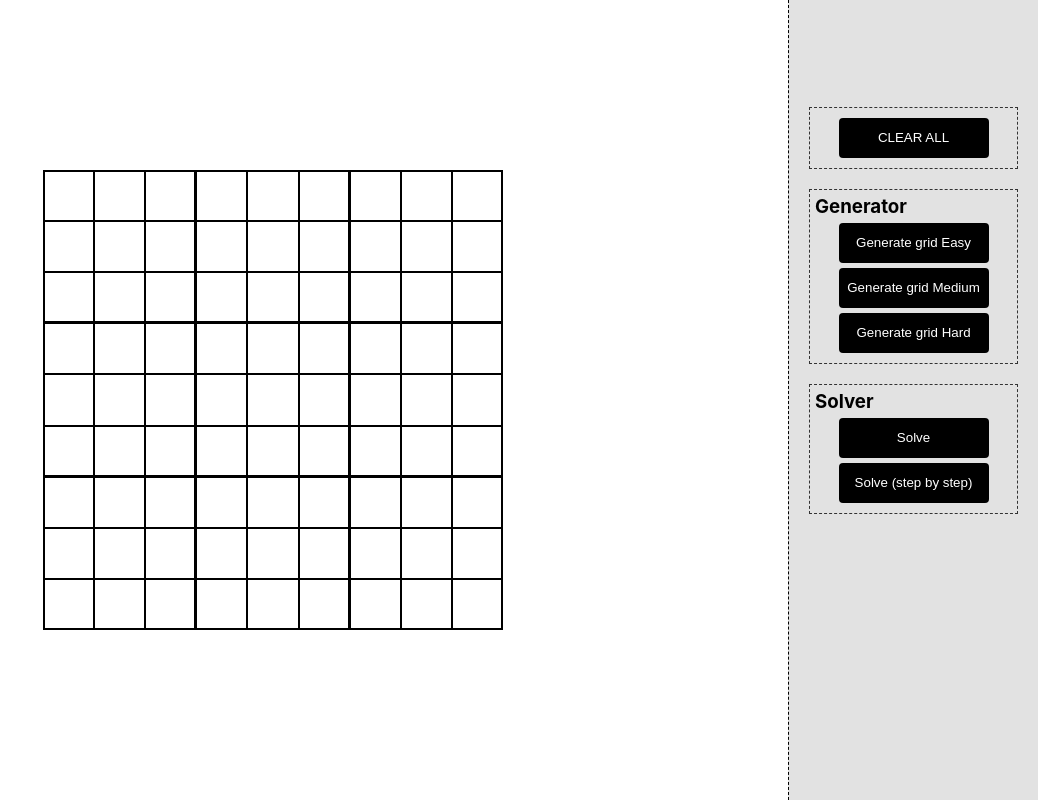
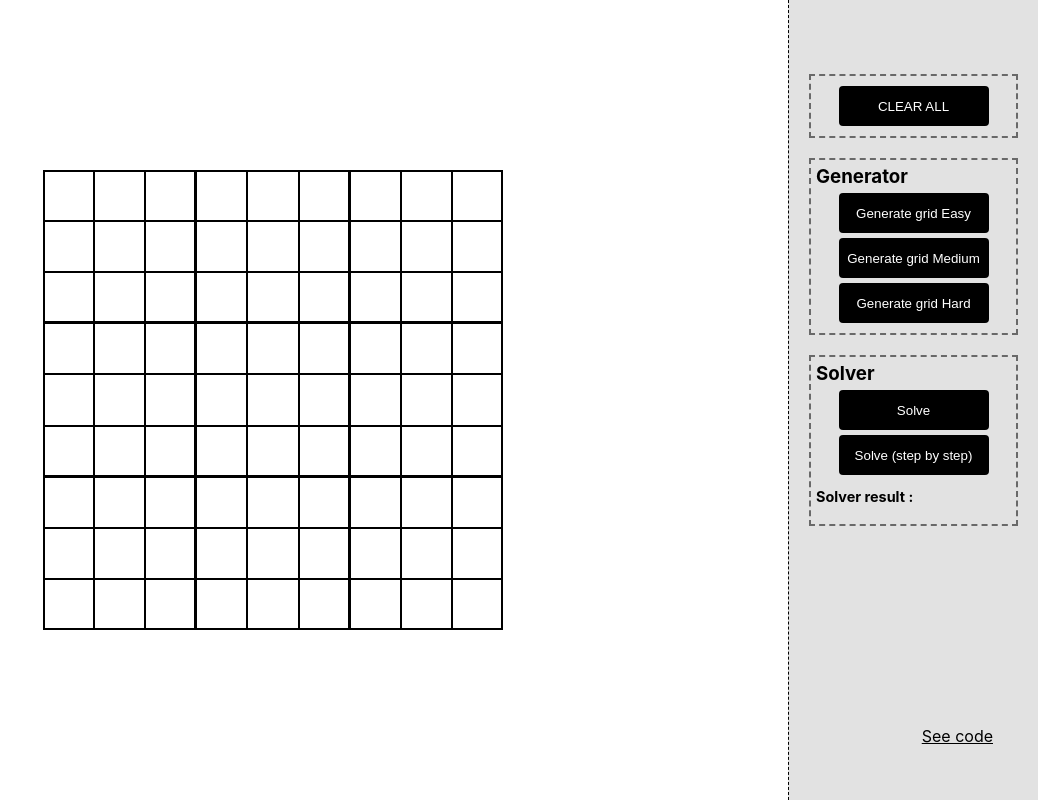
Before and after one commit to yohanlb/Sudoku-Generator, a React (Create React App) app: page / in a window 1280 px wide. Shown: the whole page, without its empty margins (242-1280 px from the left). Built offline with nearby package versions, Linux system fonts and the light colour scheme.

Commit message:
Corrected solver bugs, and added link to github repo

```diff
--- a/src/App.js
+++ b/src/App.js
@@ -13,7 +13,7 @@ let clearGrid = false;
 function App() {
 
   const [cells, setCells] = useState([]);
-  const [solverResult, setSolverResult] = useState("");
+  const [displayMessage, setDisplayMessage] = useState("");
   const [cellInfo, setCellInfo] = useState({});
 
 
@@ -92,38 +92,66 @@ function App() {
     });
     return newCells
   }
+
+
+/***************** HANDLE CLICKS ****************/
+
   const handleClickOnClearAll = () =>{
     setCells(ClearGridValues(cells));
   }
   const handleClickOnLoadValues = () =>{
-    setCells(LoadGridValues(cells, GridValues.arrayA));
+    setCells(LoadGridValues(cells, GridValues.arrayError));
   }
 
 
   const handleClickOnSolve = (stepByStep = false) => {
+    if(!Solver.checkIfGridIsValid(cells)){
+      setDisplayMessage("Grid is not valid, please check your values");
+       return;
+    };
 
     const solverResult = Solver.solveGrid(GridFunc.cloneGrid(cells), addToHistory, stepByStep)
     if(!stepByStep){
       setCells(solverResult[0]);
     }
-    setSolverResult(solverResult[1]);
+    setDisplayMessage(solverResult[1]);
+
   }
 
   const handleClickOnGenerate = (stepByStep, difficulty) => {
+    if(!Solver.checkIfGridIsValid(cells)){
+      setDisplayMessage("Grid is not valid, please check your values");
+       return;
+    };
+
       let generatedGrid = GridFunc.cloneGrid(cells);
       generatedGrid = Solver.generateAGrid(generatedGrid, addToHistory, true, difficulty);
       if(generatedGrid && !stepByStep) setCells(generatedGrid);
-
+      setDisplayMessage("Grid generated with success");
   }
 
-  const handleMouseLeaveGrid = () => {
-    setCellInfo({});
-    const newCells = GridFunc.cloneGrid(cells);
-    newCells.forEach(cell=> {
-      cell.setHovered(false);
-    })
-    setCells(newCells);
+
+  const handleClickOnCell = (event, _key, isRightClick = false) => {
+    event.preventDefault();
+    let newCells = GridFunc.cloneGrid(cells);
+
+    let clickedCell = newCells[_key];
+
+    if (clickedCell != null) {
+      //calc new cell value
+      let newCellValue = clickedCell.guessedValue + (isRightClick ? -1 : 1);
+      newCellValue < 0 && (newCellValue = 9);
+      newCellValue > 9 && (newCellValue = 0);
+
+      //assign the new cell value and update de main array;
+      clickedCell.setGuessedValue(newCellValue);
+      setCells(newCells);
+
+    }
   }
+
+  /************** HANDLE MOUSE OVER *****************/
+
 
   const handleMouseOver = (_cellKey) =>{
     let newCells = GridFunc.cloneGrid(cells);
@@ -145,24 +173,18 @@ function App() {
 
   }
 
-  const handleClickOnCell = (event, _key, isRightClick = false) => {
-    event.preventDefault();
-    let newCells = GridFunc.cloneGrid(cells);
+  const handleMouseLeaveGrid = () => {
+    setCellInfo({});
+    const newCells = GridFunc.cloneGrid(cells);
+    newCells.forEach(cell=> {
+      cell.setHovered(false);
+    })
+    setCells(newCells);
+  }
 
-    let clickedCell = newCells[_key];
 
-    if (clickedCell != null) {
-      //calc new cell value
-      let newCellValue = clickedCell.guessedValue + (isRightClick ? -1 : 1);
-      newCellValue < 0 && (newCellValue = 9);
-      newCellValue > 9 && (newCellValue = 0);
 
-      //assign the new cell value and update de main array;
-      clickedCell.setGuessedValue(newCellValue);
-      setCells(newCells);
-
-    }
-  }
+/************* RENDER ******************/
 
 
   return (
@@ -190,10 +212,9 @@ function App() {
         handleClickOnGenerate={handleClickOnGenerate}
         handleClickOnClearAll={handleClickOnClearAll}
         handleClickOnLoadValues={handleClickOnLoadValues}
-        solverResult={solverResult}
+        displayMessage={displayMessage}
       />
 
-      {/* <PossibleValues possibleValues={possibleValues}/> */}
 
     </div>
   );
--- a/src/components/SidePanel.jsx
+++ b/src/components/SidePanel.jsx
@@ -9,7 +9,10 @@ import '../styles/SidePanel.scss';
 
 
 
-function SidePanel({handleClickOnSolve, handleClickOnGenerate, handleClickOnLoadValues, handleClickOnClearAll, solverResult, cellInfo}) {
+function SidePanel({
+    handleClickOnSolve, handleClickOnGenerate,
+     handleClickOnLoadValues, handleClickOnClearAll,
+     solverResult, cellInfo, displayMessage}) {
 
     let DivCellInfo = "";
     if(Object.keys(cellInfo).length > 0){
@@ -21,6 +24,14 @@ function SidePanel({handleClickOnSolve, handleClickOnGenerate, handleClickOnLoad
         )
     }
 
+    let DivDisplayMessage = "";
+    if(displayMessage !== ""){
+        DivDisplayMessage = (
+            <div className="user-message">
+                <p><b>{displayMessage}</b></p>
+            </div>
+        )
+    }
 
     return (
         <div className="side-panel">
@@ -35,8 +46,8 @@ function SidePanel({handleClickOnSolve, handleClickOnGenerate, handleClickOnLoad
                     <h3 >Generator</h3>
                     {/* <button onClick={handleClickOnLoadValues}>Load default values</button> */}
                     <button onClick={() => { handleClickOnGenerate(true, 20) }}>Generate grid Easy</button>
-                    <button onClick={() => { handleClickOnGenerate(true, 35) }}>Generate grid Medium</button>
-                    <button onClick={() => { handleClickOnGenerate(true, 50) }}>Generate grid Hard</button>
+                    <button onClick={() => { handleClickOnGenerate(true, 30) }}>Generate grid Medium</button>
+                    <button onClick={() => { handleClickOnGenerate(true, 40) }}>Generate grid Hard</button>
 
                 </div>
 
@@ -48,9 +59,15 @@ function SidePanel({handleClickOnSolve, handleClickOnGenerate, handleClickOnLoad
                 </div>
 
                 <div className="cell-info-container">
+                    { DivDisplayMessage}
+
                     { DivCellInfo}
                 </div>
 
+                <div className="fixed-bottom-right">
+                    <a href="https://github.com/yohanlb/Sudoku"
+                    target="_blank" rel="noopener noreferrer">See code</a>
+                </div>
 
            </div>
 
--- a/src/scripts/gridFunctions.js
+++ b/src/scripts/gridFunctions.js
@@ -111,3 +111,15 @@ export const returnSquareCells = (cells, cell) => {
     const keys = returnSquareKeys(cell);
     return getSeveralCellByKey (cells, keys) ;
 }
+
+
+export const saveGrid = (_cells) => {
+    const gridToSave = [9*9];
+
+    _cells.forEach(cell => {
+        gridToSave[cell.key] = cell.solvedValue;
+    })
+
+    console.log(gridToSave);
+    return gridToSave;
+}
--- a/src/scripts/gridValues.js
+++ b/src/scripts/gridValues.js
@@ -31,3 +31,19 @@ export const arrayAcompleted = [
     9, 6, 5,   8, 7, 4,   2, 1, 3,
 
     ]
+
+
+
+    export const arrayError = [
+        2, 7, 0, 3, 0, 0, 0, 4, 0,
+        0, 0, 0, 0, 0, 0, 2, 1, 9,
+        0, 0, 0, 0, 0, 0, 7, 5, 3,
+
+        0, 0, 9, 5, 0, 0, 0, 0, 0,
+        1, 0, 0, 0, 0, 0, 0, 0, 6,
+        0, 6, 3, 0, 0, 0, 5, 0, 7,
+
+        5, 4, 0, 0, 0, 3, 0, 0, 2,
+        0, 8, 0, 0, 2, 1, 0, 3, 5,
+        0, 0, 0, 8, 0, 5, 1, 0, 4
+    ]
--- a/src/scripts/solver.js
+++ b/src/scripts/solver.js
@@ -1,12 +1,12 @@
 import * as GridFunc from './gridFunctions.js';
 
 let loopCount;
-const maxLoop = 500;
+const maxLoop = 300;
 export const generateAGrid = (_cells, addToHistory, stepByStep, nbOfCellToHide = 10) => {
     let newCells = [];
 
     let tentatives = 0;
-    while(tentatives < 300){
+    while(tentatives < 3){
         tentatives ++;
         loopCount = 0;
         newCells = GridFunc.cloneGrid(_cells);
@@ -17,7 +17,7 @@ export const generateAGrid = (_cells, addToHistory, stepByStep, nbOfCellToHide =
             addToHistory(-1)
         } //retry
         else{
-            console.log("loop count : ", loopCount, "tentatives : ", tentatives, res);
+            console.log("loop count : ", loopCount, "tentatives : ", tentatives, "res : ", res);
             return
         } // success
     }
@@ -27,9 +27,21 @@ export const generateAGrid = (_cells, addToHistory, stepByStep, nbOfCellToHide =
 
 export const solveGrid = (_cells, addToHistory = null, stepByStep = false) =>{
     let newCells = GridFunc.cloneGrid(_cells);
+    let res = false;
 
-    let res = generatorStepByStep(newCells, 0, addToHistory, [], stepByStep);
+    if(!checkIfGridIsValid(_cells)){console.log('grid not valid')};
 
+    let tentatives = 0;
+
+    while(!res && tentatives < 50){
+        loopCount = 0;
+        tentatives++;
+        newCells = GridFunc.cloneGrid(_cells);
+        res = generatorStepByStep(newCells, 0, addToHistory, [], stepByStep);
+    }
+    console.log("loop count : ", loopCount ,"tentatives : ", tentatives, "res : ", res);
+
+    if(!res){GridFunc.saveGrid(newCells)}
     const resString = res ? "Success" : "Error"
     return [newCells, resString];
 }
@@ -40,6 +52,7 @@ export const generatorStepByStep = (_cells, key, addToHistory, cellsToHide, step
     if(loopCount > maxLoop) {
         return false;
     }
+    if(!checkIfGridIsValid(_cells)){console.log('grid not valid')};
     if (loopCount > maxLoop + 100 )throw new Error("Error while generating the grid");
     const useGuessedValues = true;
 
@@ -51,6 +64,8 @@ export const generatorStepByStep = (_cells, key, addToHistory, cellsToHide, step
         || currentCell.actualValue > 0
         || (useGuessedValues && currentCell.guessedValue > 0)
     )
+
+
 
     // this cell is already solved, go to next cell
     if (cellValue) {return generatorStepByStep(_cells, key + 1, addToHistory, cellsToHide, stepByStep); }
@@ -71,6 +86,32 @@ export const generatorStepByStep = (_cells, key, addToHistory, cellsToHide, step
     return false // this grill is not solvable, going back to previous recursion.
 }
 
+
+
+
+export const checkIfGridIsValid = (_cells) => {
+    let res = true;
+    _cells.forEach(cell =>{
+        const pValues = getPossibleValuesForCell(_cells, cell,  true);
+        /*
+        if (pValues.length === 0 ) {
+            console.log("No possible value for cell : ", cell.key);
+            res = false;
+        }*/
+
+        let cellValue = 0;
+        if (cell.actualValue > 0) {cellValue = cell.actualValue}
+        else if (cell.solvedValue > 0) {cellValue = cell.solvedValue}
+        else if (cell.guessedValue > 0) {cellValue = cell.guessedValue}
+        if (cellValue > 0 && pValues.indexOf(cellValue) === -1){ // if there is more than one cell with the same value
+            console.log("Wrong grid values for cell : ", cell.key);
+            res = false;
+
+        }
+    })
+
+    return res;
+}
 
 
 //**********************   Utilities  **************************************/
--- a/src/styles/SidePanel.scss
+++ b/src/styles/SidePanel.scss
@@ -16,7 +16,7 @@
         justify-content: center;
 
         .button-container {
-            border: 1px dashed #333;
+            border: 2px dashed rgba(51, 51, 51, 0.69);
             margin-top: 20px;
             padding: 5px;
 
@@ -45,6 +45,15 @@
         .cell-info-container{
             min-height: 200px;
         }
+
+        .fixed-bottom-right{
+            text-align: right;
+
+            a{
+                color: #000;
+                padding-right: 25px;
+            }
+        }
     }
 
 }
```
